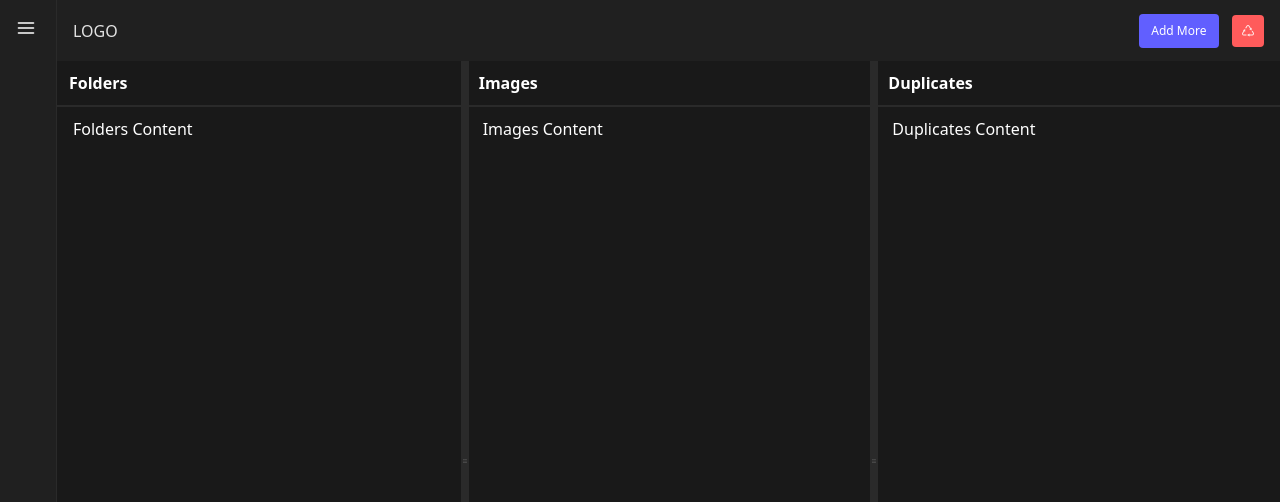
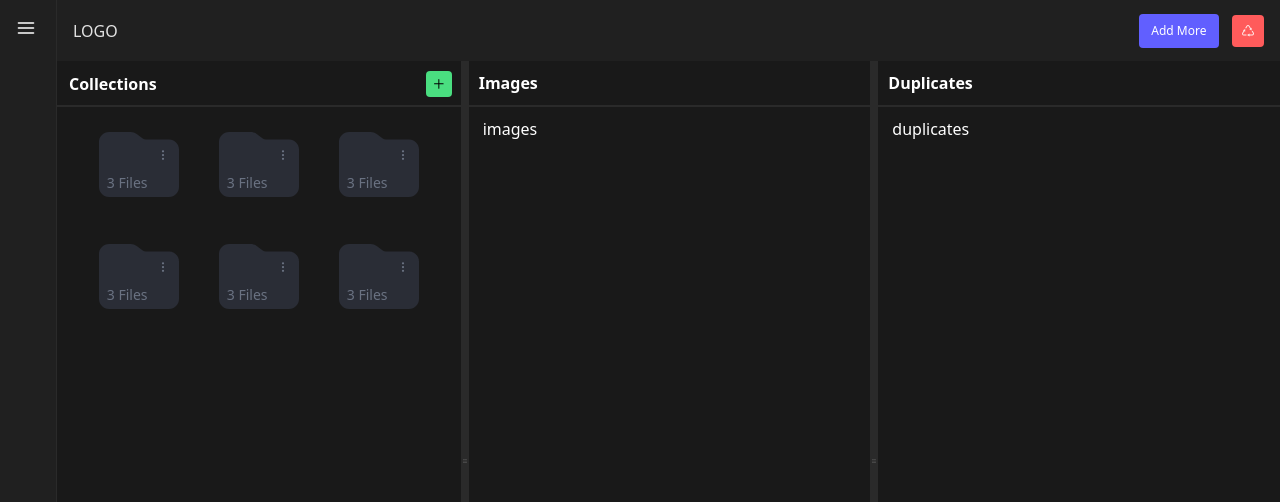
Before and after one commit to meghaofficial/media-management-system, a React app in the folder frontend/: page / in a window 1280 px wide. Shown: the top 502 px of the page. Built offline with nearby package versions, Linux system fonts and the light colour scheme; the HTML template or start-up script is replaced by a standard one.

Commit message:
temp commit

```diff
--- a/frontend/src/App.tsx
+++ b/frontend/src/App.tsx
@@ -1,4 +1,4 @@
-import MainPage from "./components/MainPage";
+import MainPage from "./layout/MainPage";
 
 const App = () => {
   return (
--- /dev/null
+++ b/frontend/src/ReusableComponents/Popup.tsx
@@ -0,0 +1,43 @@
+import { motion, AnimatePresence } from "framer-motion";
+import { RxCross2 } from "react-icons/rx";
+
+type PopupProps = {
+  open: boolean;
+  onClose: () => void;
+  children: React.ReactNode;
+};
+
+export default function Popup({ open, onClose, children }: PopupProps) {
+  return (
+    <AnimatePresence>
+      {open && (
+        <>
+          {/* Backdrop */}
+          <motion.div
+            className="fixed inset-0 bg-black/40 z-40"
+            initial={{ opacity: 0 }}
+            animate={{ opacity: 1 }}
+            exit={{ opacity: 0 }}
+            onClick={(e) => {
+              e.stopPropagation();
+              onClose();
+            }}
+          />
+
+          {/* Popup */}
+          <motion.div
+            className="fixed z-50 top-1/2 left-1/2 w-[90%] max-w-md -translate-x-1/2 -translate-y-1/2 rounded-xl bg-white p-6 shadow-xl"
+            initial={{ opacity: 0, scale: 0.9, y: 20 }}
+            animate={{ opacity: 1, scale: 1, y: 0 }}
+            exit={{ opacity: 0, scale: 0.9, y: 20 }}
+            transition={{ duration: 0.25, ease: "easeOut" }}
+            onClick={(e) => e.stopPropagation()}
+          >
+            <RxCross2 className="text-black absolute right-3 top-3 cursor-pointer" onClick={onClose} />
+            {children}
+          </motion.div>
+        </>
+      )}
+    </AnimatePresence>
+  );
+}
--- /dev/null
+++ b/frontend/src/components/FolderCard.tsx
@@ -0,0 +1,66 @@
+import { BsThreeDotsVertical } from "react-icons/bs";
+import type { FolderItem } from "../types";
+import { useState } from "react";
+import Popup from "../ReusableComponents/Popup";
+
+type FolderCardType = {
+  activeFolder: FolderItem | null;
+  setActiveFolder: React.Dispatch<React.SetStateAction<FolderItem | null>>;
+  id: string;
+};
+
+export default function FolderCard({ activeFolder, setActiveFolder, id } : FolderCardType) {
+
+  const [editFolder, setEditFolder] = useState<string>("");
+    const [open, setOpen] = useState(false);
+
+
+  return (
+    <>
+      {activeFolder?.id?.toString() === id ? (
+        <div className="cursor-pointer">
+          <svg
+            xmlns="http://www.w3.org/2000/svg"
+            viewBox="0 0 640 640"
+            fill="currentColor"
+            className="w-25 h-25 text-[#2a2d36]"
+          >
+            <path d="M88 289.6L64.4 360.2L64.4 160C64.4 124.7 93.1 96 128.4 96L267.1 96C280.9 96 294.4 100.5 305.5 108.8L343.9 137.6C349.4 141.8 356.2 144 363.1 144L480.4 144C515.7 144 544.4 172.7 544.4 208L544.4 224L179 224C137.7 224 101 250.4 87.9 289.6zM509.8 512L131 512C98.2 512 75.1 479.9 85.5 448.8L133.5 304.8C140 285.2 158.4 272 179 272L557.8 272C590.6 272 613.7 304.1 603.3 335.2L555.3 479.2C548.8 498.8 530.4 512 509.8 512z" />
+          </svg>
+        </div>
+      ) : (
+        <div className="cursor-pointer relative" onClick={() => setActiveFolder(null)}>
+          <svg
+            xmlns="http://www.w3.org/2000/svg"
+            viewBox="0 0 640 640"
+            className="w-25 h-25 text-[#2a2d36]"
+            fill="currentColor"
+          >
+            <path d="M128 512L512 512C547.3 512 576 483.3 576 448L576 208C576 172.7 547.3 144 512 144L362.7 144C355.8 144 349 141.8 343.5 137.6L305.1 108.8C294 100.5 280.5 96 266.7 96L128 96C92.7 96 64 124.7 64 160L64 448C64 483.3 92.7 512 128 512z" />
+          </svg>
+          <p className="absolute bottom-6 left-4.5 text-[14px] text-gray-500">3 Files</p>
+          {/* menu */}
+          <div className={`absolute top-7 right-4 text-gray-500 p-1`} onClick={(e) => {
+            e.stopPropagation();
+            setEditFolder(id);
+            setOpen(true);
+            // alert("hi")
+          }}>
+            <BsThreeDotsVertical size={12} />
+          </div>
+        </div>
+      )}
+
+      {/* <button
+        onClick={() => setOpen(true)}
+        className="rounded bg-blue-600 px-4 py-2 text-white"
+      >
+        Open Popup
+      </button> */}
+
+      <Popup open={open} onClose={() => setOpen(false)}>
+        <img src="https://static.vecteezy.com/system/resources/thumbnails/005/346/410/small/close-up-portrait-of-smiling-handsome-young-caucasian-man-face-looking-at-camera-on-isolated-light-gray-studio-background-photo.jpg" className="rounded-full h-10 w-10 object-cover" alt="" />
+      </Popup>
+    </>
+  )
+}
--- /dev/null
+++ b/frontend/src/helper.ts
@@ -0,0 +1,8 @@
+type MakeOneActiveParams = {
+  list: any[];
+  id: string | number;
+};
+
+// export const makeOneActive = ({ list, id }: MakeOneActiveParams) => {
+//   // list is an array of id
+// };
--- a/frontend/src/components/CollapsibleSidebar.tsx
+++ b/frontend/src/layout/CollapsibleSidebar.tsx
@@ -2,7 +2,7 @@ import { motion } from "framer-motion";
 import { FiMenu } from "react-icons/fi";
 import Tab from "../ReusableComponents/Tab";
 import { useState } from "react";
-import Arrangements from "./Arrangements";
+import Arrangements from "../components/Arrangements";
 
 const SIDEBAR_WIDTH = 240;
 const COLLAPSED_WIDTH = 56;
--- a/frontend/src/components/MainPage.tsx
+++ b/frontend/src/layout/MainPage.tsx
@@ -1,11 +1,8 @@
 import { useRef, useState } from "react";
-import FileGrid from "./FileGrid";
-import OptionsNav from "./OptionsNav";
 import type { FileItem } from "../types";
+import ResizablePanels from "./ResizablePanels";
+import { LiaRecycleSolid } from "react-icons/lia";
 import CollapsibleSidebar from "./CollapsibleSidebar";
-import ResizablePanels from "./ResizablePanels";
-import { RiDeleteBin6Line } from "react-icons/ri";
-import { LiaRecycleSolid } from "react-icons/lia";
 
 const filesData: FileItem[] = [
   {
@@ -74,7 +71,7 @@ const MainPage = () => {
         />
 
         <div className="flex-1 flex-col h-full overflow-hidden">
-          <div className="flex items-center justify-between p-3 px-4 bg-[#202020]">
+          <div className="flex items-center justify-between p-3 px-4 bg-[#202020] select-none">
             <span>LOGO</span>
             <div className="flex items-center gap-3">
               <button className="p-[1.5px] relative cursor-pointer group">
--- a/frontend/src/components/ResizablePanels.tsx
+++ b/frontend/src/layout/ResizablePanels.tsx
@@ -1,6 +1,9 @@
 import { useEffect, useRef, useState } from "react";
 import { motion } from "framer-motion";
-import { GoGrabber } from "react-icons/go";
+import { GoGrabber, GoPlus } from "react-icons/go";
+import FoldersPanel from "../panels/FoldersPanel";
+import ImagesPanel from "../panels/ImagesPanel";
+import DuplicatesPanel from "../panels/DuplicatesPanel";
 
 const MIN = 40;
 const RESIZER = 6;
@@ -103,7 +106,7 @@ export default function ResizablePanels() {
       className="relative h-full w-full bg-[#0f1117] overflow-hidden"
     >
       <Panel
-        title="Folders"
+        title="Collections"
         left={0}
         width={folderW.current}
         collapsed={collapsed(folderW.current)}
@@ -160,7 +163,7 @@ function Panel({
       style={{ left, width }}
     >
       <motion.div
-        className="absolute font-bold left-3"
+        className="absolute font-bold left-3 flex items-center justify-between w-[95%]"
         animate={{
           rotate: collapsed ? -90 : 0,
           top: collapsed ? "50%" : "10px",
@@ -168,7 +171,15 @@ function Panel({
         transition={{ duration: 0.3 }}
         style={{ transformOrigin: "left center" }}
       >
-        {title}
+        <span>{title}</span>
+
+        {/* Add button for folders */}
+        {title === "Collections" && !collapsed && (
+          <div className="rounded bg-[#4ade80] hover:bg-[#4ade80]/80 cursor-pointer p-[5px] text-black hover:text-white">
+            <GoPlus />
+          </div>
+        )}
+
       </motion.div>
 
       <div className="w-full border-b-2 border-[#2a2a2a] absolute top-11"></div>
@@ -179,7 +190,9 @@ function Panel({
         transition={{ duration: 0.2 }}
         style={{ pointerEvents: collapsed ? "none" : "auto" }}
       >
-        {title} Content
+        {title === "Collections" && <FoldersPanel />}
+        {title === "Images" && <ImagesPanel />}
+        {title === "Duplicates" && <DuplicatesPanel />}
       </motion.div>
     </div>
   );
@@ -195,8 +208,7 @@ function Resizer({
 }) {
   return (
     <div
-      className="absolute top-0 bottom-0 w-2 bg-[#2a2a2a]
-                 cursor-col-resize z-10 flex items-center justify-center"
+      className="absolute top-0 bottom-0 w-2 bg-[#2a2a2a] cursor-col-resize z-10 flex items-center justify-center"
       style={{ left }}
       onMouseDown={(e) => onDown(e.clientX)}
     >
--- /dev/null
+++ b/frontend/src/panels/DuplicatesPanel.tsx
@@ -0,0 +1,7 @@
+export default function DuplicatesPanel(){
+  return (
+    <>
+      duplicates
+    </>
+  )
+}
--- /dev/null
+++ b/frontend/src/panels/FoldersPanel.tsx
@@ -0,0 +1,39 @@
+import { useState } from "react";
+import FolderCard from "../components/FolderCard";
+import type { FolderItem } from "../types";
+export default function FoldersPanel() {
+
+  const [activeFolder, setActiveFolder] = useState<FolderItem | null>(null);
+  const [foldersList, setFoldersList] = useState<FolderItem[]>([
+    { id: 1, name: "Folder 1", no_of_images: 3, icon: "", size: "5KB" },
+    { id: 2, name: "Folder 2", no_of_images: 5, icon: "", size: "10MB" },
+    { id: 3, name: "Folder 3", no_of_images: 10, icon: "", size: "50KB" },
+    { id: 4, name: "Folder 4", no_of_images: 3, icon: "", size: "50MB" },
+    { id: 5, name: "Folder 5", no_of_images: 16, icon: "", size: "0KB" },
+    { id: 6, name: "Folder 6", no_of_images: 7, icon: "", size: "50KB" },
+  ]);
+
+  // const addFolder = () => {
+  //   console.log("Test")
+  //   setFoldersList(prev => ([ ...prev, { id: foldersList.length+1, name: `Folder ${foldersList.length+1}`, no_of_images: 4, icon: "" } ]));
+  // }
+
+  return (
+    <>
+      <div className="flex w-full items-center justify-center">
+        <div className="flex flex-wrap justify-center gap-x-5 gap-y-3">
+          {foldersList?.map((folder, index) => (
+            <div key={index} onClick={() => setActiveFolder(prev => prev ? null : folder)}>
+              <FolderCard
+                key={index}
+                activeFolder={activeFolder}
+                setActiveFolder={setActiveFolder}
+                id={folder?.id.toString()}
+              />
+            </div>
+          ))}
+        </div>
+      </div>
+    </>
+  )
+}
--- /dev/null
+++ b/frontend/src/panels/ImagesPanel.tsx
@@ -0,0 +1,7 @@
+export default function ImagesPanel(){
+  return (
+    <>
+      images
+    </>
+  )
+}
```
Also changed, not shown: frontend/src/types.ts (+8 -0 lines). Lines whose indentation alone changed are shown as unchanged.
